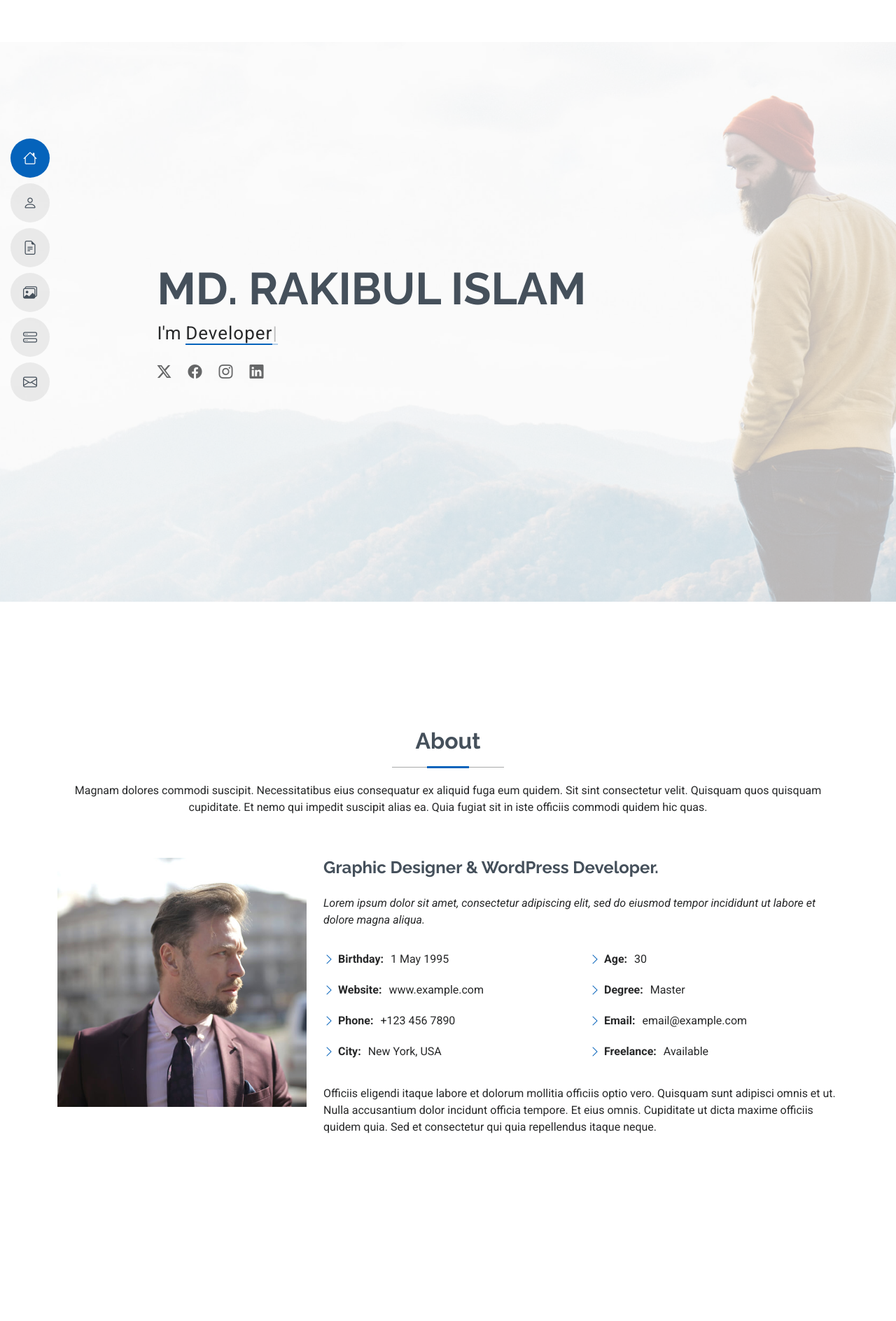
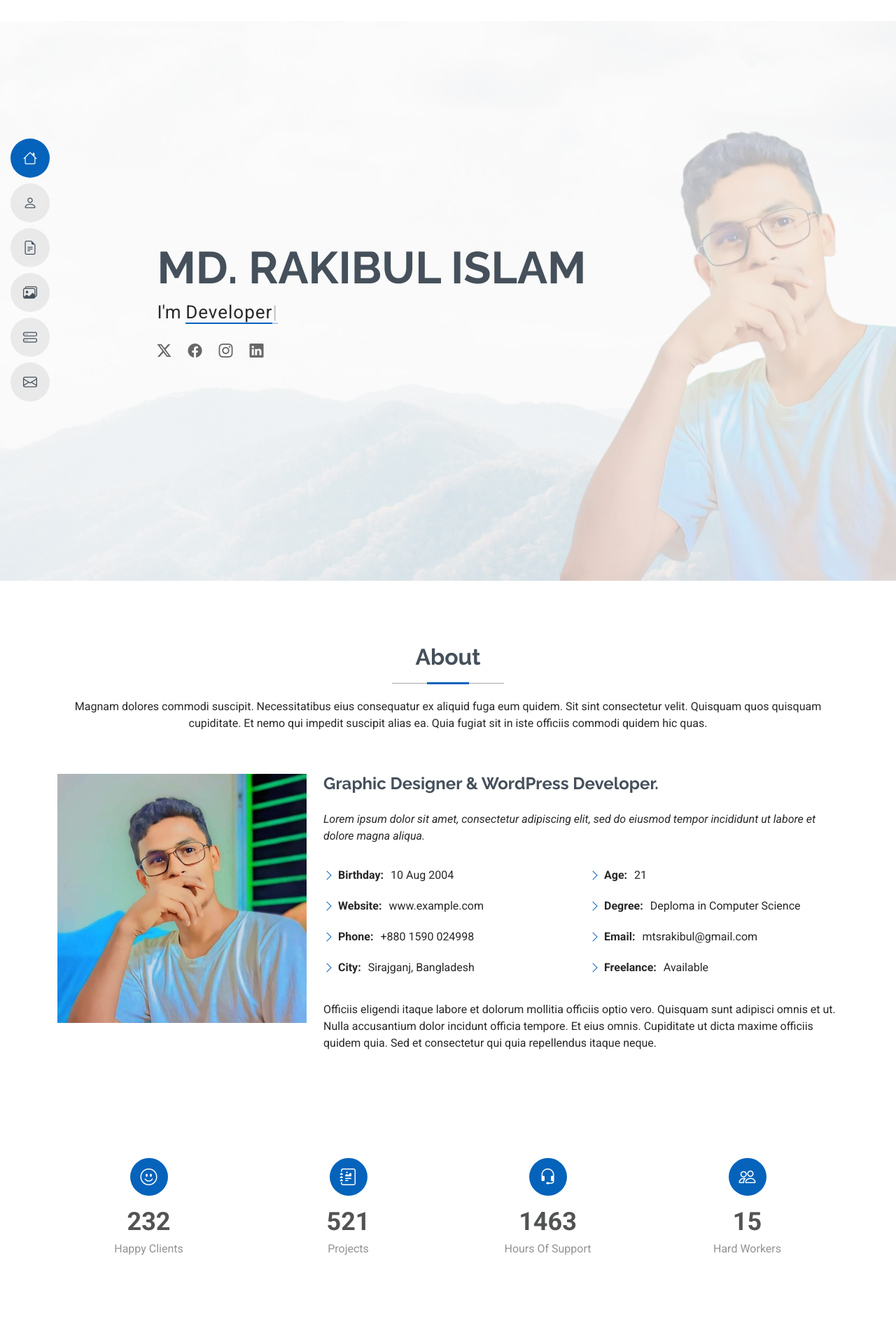
Before and after one commit to WPThemeSmith/my_portfolio_2.00, a PHP site: page / in a window 1280 px wide. Shown: the top 1888 px of the page at 70% size. Run offline with PHP 8.4, Linux system fonts and the light colour scheme.

Commit message:
some changes

```diff
--- a/assets/css/main.css
+++ b/assets/css/main.css
@@ -461,7 +461,7 @@ section,
 .section {
   color: var(--default-color);
   background-color: var(--background-color);
-  padding: 60px 0;
+  padding: 30px 0;
   overflow: clip;
 }
 
--- a/includes/head.php
+++ b/includes/head.php
@@ -7,7 +7,7 @@
   <meta content="" name="keywords">
 
   <!-- Favicons -->
-  <link href="assets/img/favicon.png" rel="icon">
+  <link href="assets/img/favicon.ico" rel="icon">
   <link href="assets/img/apple-touch-icon.png" rel="apple-touch-icon">
 
   <!-- Fonts -->
--- a/includes/hero.php
+++ b/includes/hero.php
@@ -1,7 +1,7 @@
 <!-- Hero Section -->
 <section id="hero" class="hero section light-background">
 
-    <img src="assets/img/hero-bg.jpg" alt="">
+    <img src="assets/img/hero-bg.png" alt="">
 
     <div class="container" data-aos="zoom-out">
         <div class="row justify-content-center">
--- a/index.php
+++ b/index.php
@@ -16,42 +16,42 @@
     </section><!-- /Hero Section -->
 
     <!-- About Section -->
-    <section id="about" class="about section">
+    <section>
         <?php include_once './pages/about.php';?>
     </section><!-- /About Section -->
 
     <!-- Stats Section -->
-    <section id="stats" class="stats section">
+    <section>
         <?php include_once './pages/stats.php';?>
     </section><!-- /Stats Section -->
 
     <!-- Skills Section -->
-    <section id="skills" class="skills section">
+    <section>
         <?php include_once './pages/skills.php';?>
     </section><!-- /Skills Section -->
 
     <!-- Resume Section -->
-    <section id="resume" class="resume section">
+    <section>
         <?php include_once './pages/resume.php';?>
     </section><!-- /Resume Section -->
 
     <!-- Portfolio Section -->
-    <section id="portfolio" class="portfolio section">
+    <section>
         <?php include_once './pages/portfolio.php';?>
     </section><!-- /Portfolio Section -->
 
     <!-- Services Section -->
-    <section id="services" class="services section">
+    <section>
         <?php include_once './pages/services.php';?>
     </section><!-- /Services Section -->
 
     <!-- Testimonials Section -->
-    <section id="testimonials" class="testimonials section">
+    <section>
         <?php include_once './pages/testimonials.php';?>
     </section><!-- /Testimonials Section -->
 
     <!-- Contact Section -->
-    <section id="contact" class="contact section">
+    <section>
         <?php include_once './pages/contact-us.php';?>
     </section><!-- /Contact Section -->
 
--- a/pages/about.php
+++ b/pages/about.php
@@ -22,17 +22,17 @@
             <div class="row">
               <div class="col-lg-6">
                 <ul>
-                  <li><i class="bi bi-chevron-right"></i> <strong>Birthday:</strong> <span>1 May 1995</span></li>
+                  <li><i class="bi bi-chevron-right"></i> <strong>Birthday:</strong> <span>10 Aug 2004</span></li>
                   <li><i class="bi bi-chevron-right"></i> <strong>Website:</strong> <span>www.example.com</span></li>
-                  <li><i class="bi bi-chevron-right"></i> <strong>Phone:</strong> <span>+123 456 7890</span></li>
-                  <li><i class="bi bi-chevron-right"></i> <strong>City:</strong> <span>New York, USA</span></li>
+                  <li><i class="bi bi-chevron-right"></i> <strong>Phone:</strong> <span>+880 1590 024998</span></li>
+                  <li><i class="bi bi-chevron-right"></i> <strong>City:</strong> <span>Sirajganj, Bangladesh</span></li>
                 </ul>
               </div>
               <div class="col-lg-6">
                 <ul>
-                  <li><i class="bi bi-chevron-right"></i> <strong>Age:</strong> <span>30</span></li>
-                  <li><i class="bi bi-chevron-right"></i> <strong>Degree:</strong> <span>Master</span></li>
-                  <li><i class="bi bi-chevron-right"></i> <strong>Email:</strong> <span>email@example.com</span></li>
+                  <li><i class="bi bi-chevron-right"></i> <strong>Age:</strong> <span>21</span></li>
+                  <li><i class="bi bi-chevron-right"></i> <strong>Degree:</strong> <span>Deploma in Computer Science</span></li>
+                  <li><i class="bi bi-chevron-right"></i> <strong>Email:</strong> <span>mtsrakibul@gmail.com</span></li>
                   <li><i class="bi bi-chevron-right"></i> <strong>Freelance:</strong> <span>Available</span></li>
                 </ul>
               </div>
```
Also changed, not shown: assets/img/favicon.ico (added), assets/img/favicon.png (deleted), assets/img/hero-bg.png (added), assets/img/profile-img.jpg, assets/img/profile-img_1.jpg (added).
